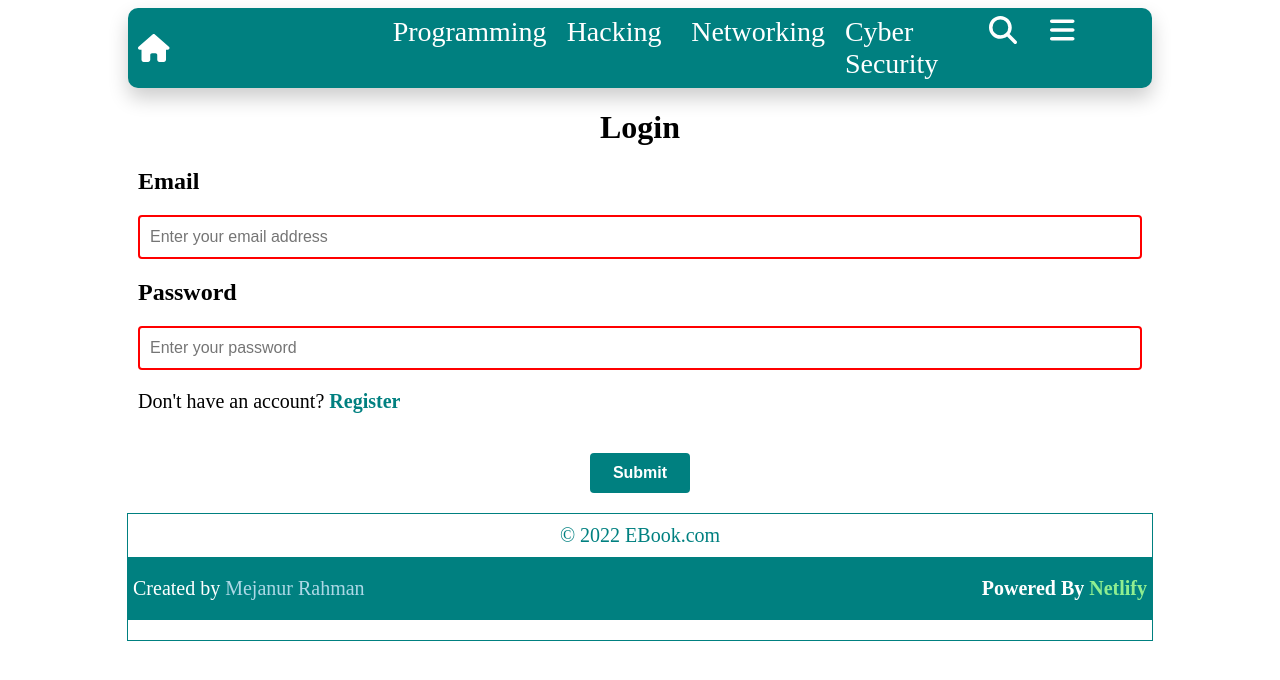
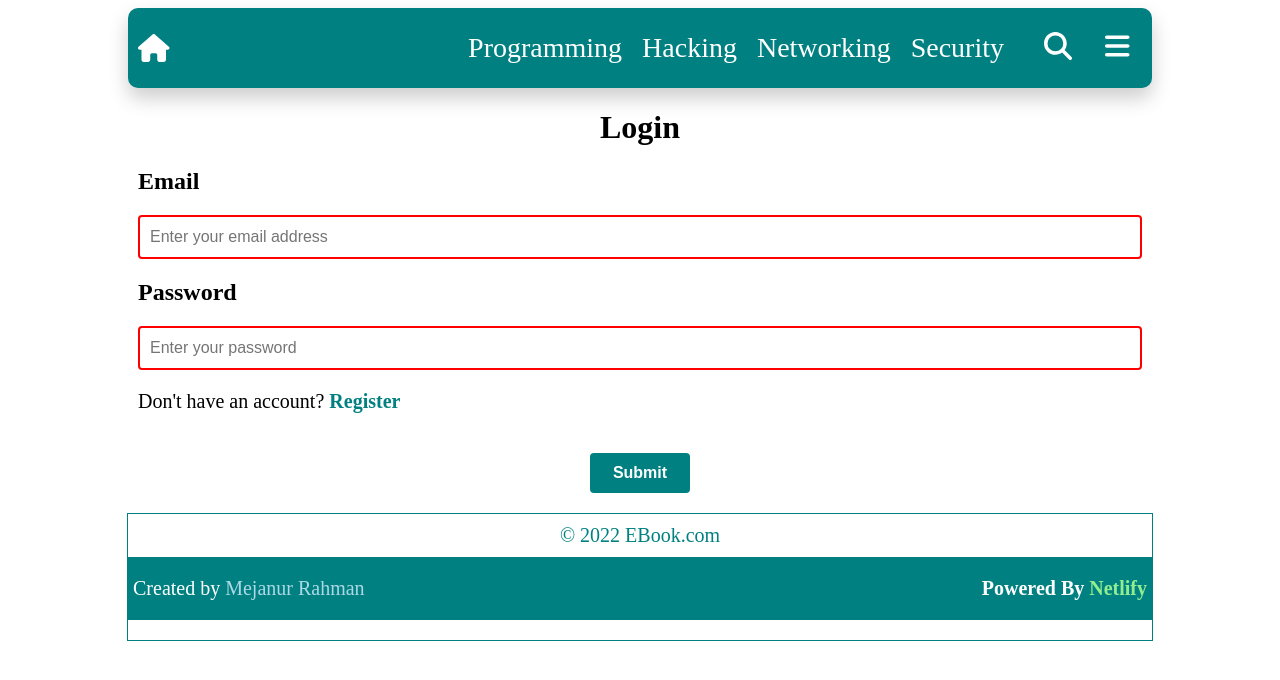
Before and after one commit to mrmezan06/EBookPlatform, a React (Create React App) app in the folder client/: page /login in a window 1280 px wide. Shown: the top 680 px of the page. Built offline with nearby package versions, Linux system fonts and the light colour scheme.

Commit message:
Update Navbar.jsx

```diff
--- a/client/src/components/navbar/Navbar.jsx
+++ b/client/src/components/navbar/Navbar.jsx
@@ -29,7 +29,7 @@ const Navbar = () => {
           Networking
         </Link>
         <Link to="/?cat=cybersecurity" className="link">
-          Cyber Security
+          Security
         </Link>
 
         <div className="search">
```
